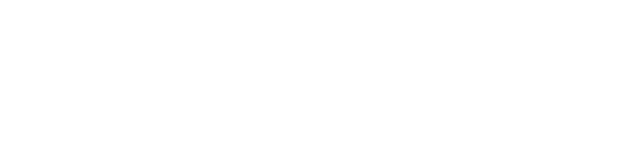
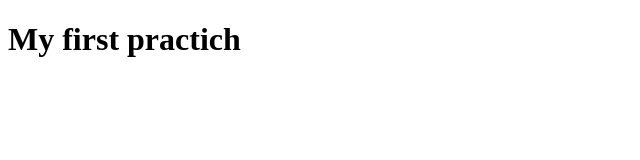
Before and after one commit to sergey-vorobei/my-project, a plain HTML site: page index.html in a window 1280 px wide. Shown: the whole page, without its empty margins (0-640 px from the left). Drawn offline with Linux system fonts and the light colour scheme.

Commit message:
Update index.html

```diff
--- a/index.html
+++ b/index.html
@@ -6,5 +6,7 @@
     <meta name="viewport" content="width=device-width, initial-scale=1.0" />
     <title>My project</title>
   </head>
-  <body></body>
+  <body>
+    <h1>My first practich</h1>
+  </body>
 </html>
```
